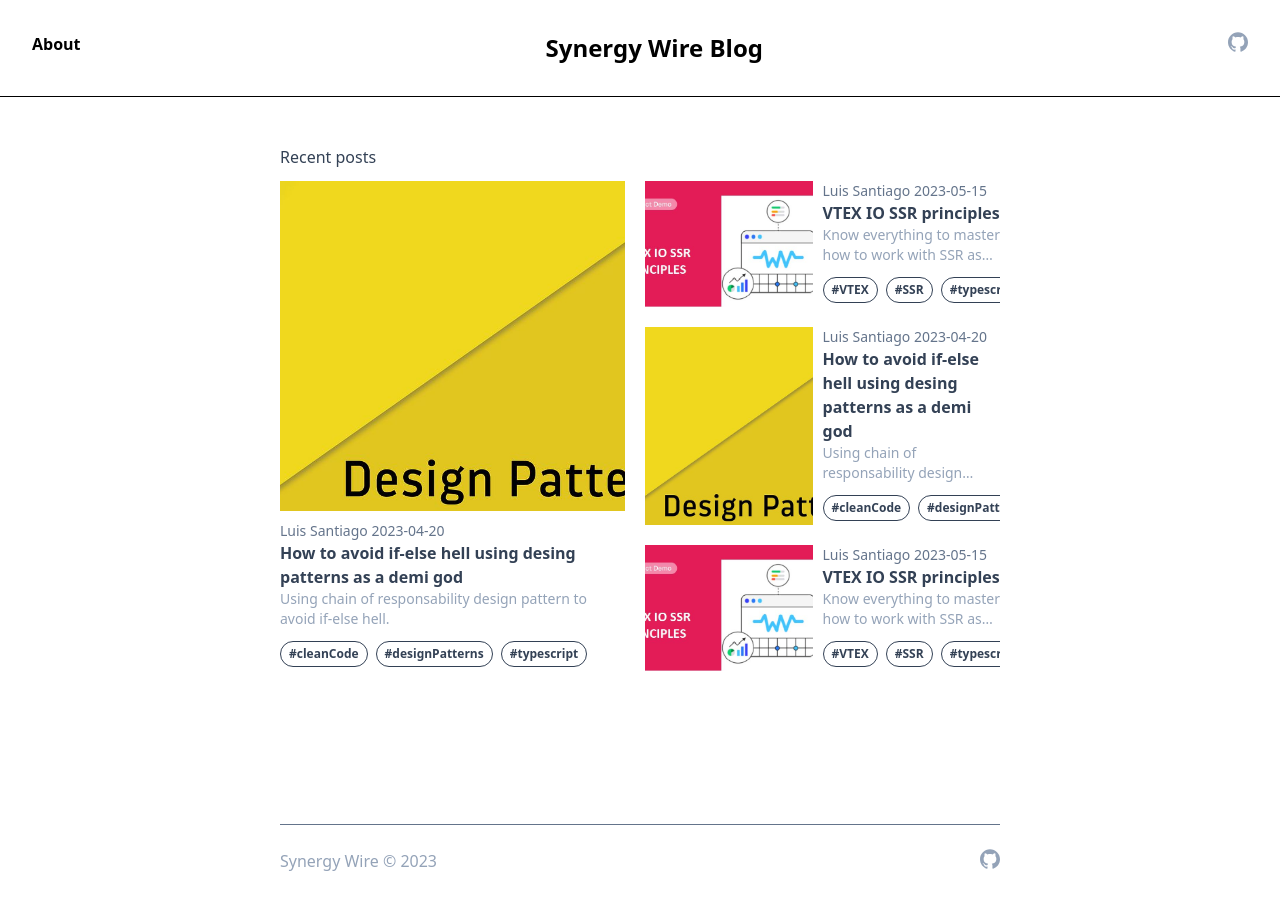
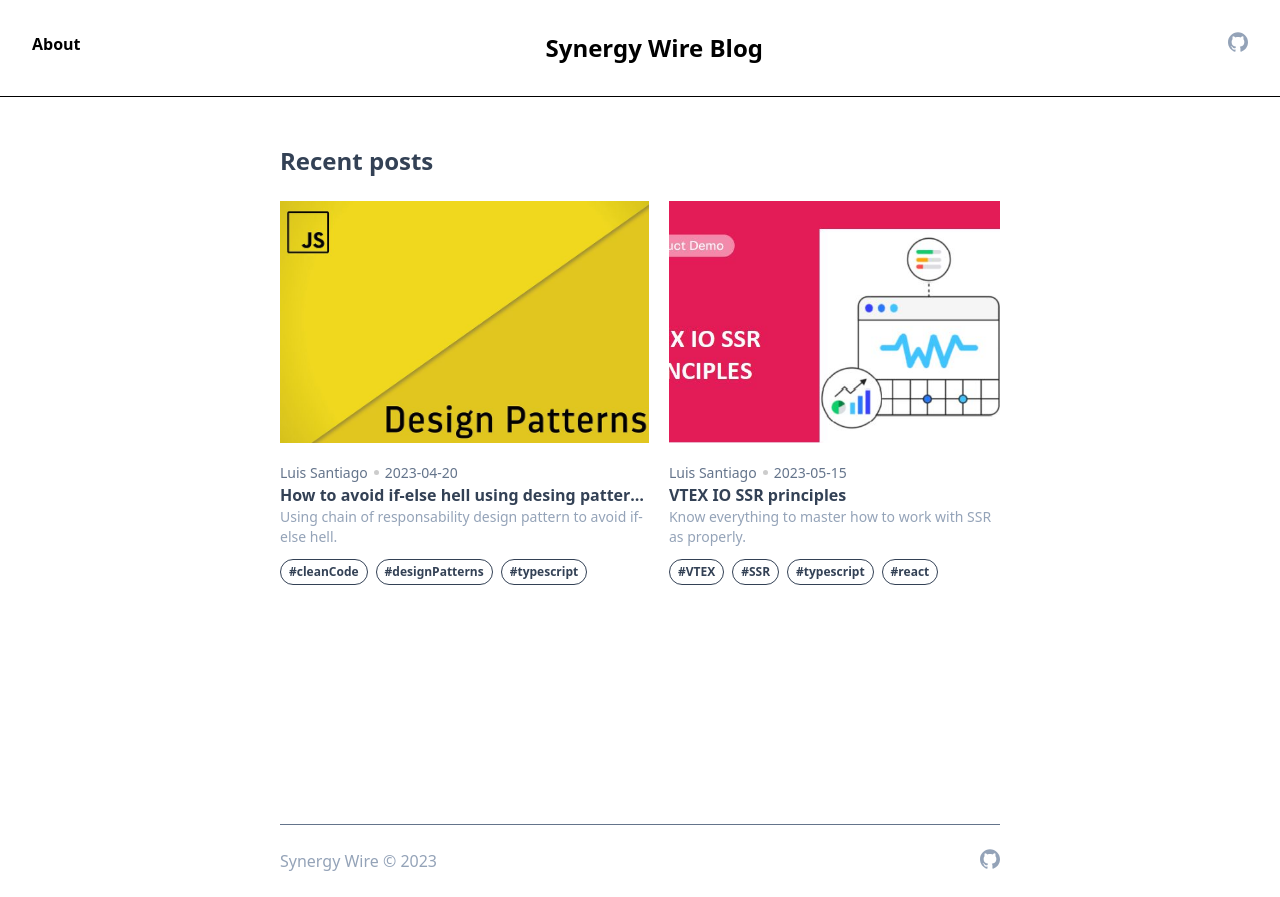
Before and after one commit to SynergyWire/SynergyWire-blog, a Next.js app: page / in a window 1280 px wide. Built offline with nearby package versions, Linux system fonts and the light colour scheme.

Commit message:
feat: recent post section adaptable for maximum 4 posts

```diff
--- a/app/page.tsx
+++ b/app/page.tsx
@@ -4,7 +4,7 @@
 import getPostMetaData from '@/utils/getPostMetaData'
 
 const Page = function () {
-  const postMetaData = [...getPostMetaData(), ...getPostMetaData()]
+  const postMetaData = getPostMetaData()
 
   const renderPostPreviews = (posts: PostMetaData[]) => posts.map(post => (
     <PostPreview key={post.slug} {...post} />
@@ -17,7 +17,7 @@
         {renderPostPreviews(shouldShowAllPost ? postMetaData.slice(0, 4) : postMetaData)}
       </List>
       {shouldShowAllPost && (
-        <List title="All posts">
+        <List title="All posts" style={{marginTop: '50px'}}>
           {renderPostPreviews(postMetaData.slice(4, postMetaData.length))}
         </List>
       )}
--- a/components/PostPreview/PostPreview.tsx
+++ b/components/PostPreview/PostPreview.tsx
@@ -1,4 +1,5 @@
 import Link from 'next/link'
+import Image from 'next/image'
 import { PostMetaData } from '@/interfaces/PostMetaData'
 import './styles.css'
 
@@ -7,15 +8,22 @@
     <Link href={`/posts/${props.slug}`} className="h-full block">
       <div className="post-preview-card h-full">
         <div className="post-preview-card__image-preview">
-          <img className="h-full object-cover" src={props.image} alt={props.title} />
+          <Image
+            className="h-full object-cover"
+            src={props.image}
+            alt={props.title}
+            width={500}
+            height={500}
+            style={{ width: '100%', height: '100%' }}
+          />
         </div>
         <div className="post-preview-card__description">
-          <p className="text-sm text-slate-500">{props.author} {props.date}</p>
-          <h2 className="font-bold text-base text-slate-700 hover:underline">{props.title}</h2>
+          <p className="text-sm text-slate-500 line-clamp-1 flex items-center">{props.author} <span className="post-preview-card__point-separator" /> {props.date}</p>
+          <h2 className="font-bold text-base text-slate-700 hover:underline line-clamp-1">{props.title}</h2>
           <p className="text-sm text-slate-400 mb-3 line-clamp-2">{props.subtitle}</p>
-          <div className="flex overflow-x-scroll scroll-p-0 no-scollbar">
+          <div className="post-preview-card__tags flex line-clamp-1 relative">
             {props.tags.split(' ').map(tag => (
-              <span key={tag} className="text-xs border-slate-700 text-slate-700 font-bold py-1 px-2 border rounded-2xl mr-2 mb-1">{tag}</span>
+              <span key={tag} className="text-xs border-slate-700 text-slate-700 font-bold py-1 px-2 border rounded-2xl mr-2">{tag}</span>
             ))}
           </div>
         </div>
--- a/components/PostPreview/styles.css
+++ b/components/PostPreview/styles.css
@@ -1,18 +1,45 @@
-.list__item--vertical .post-preview-card {
+.list__item .post-preview-card {
   display: flex;
   flex-direction: column;
-  gap: 10px;
+  gap: 20px;
 }
 
-.list__item--vertical .post-preview-card__image-preview {
-  height: calc(100% - 130px);
+.list__items .post-preview-card__image-preview {
+  height: 300px;
 }
 
-@media only screen and (min-width: 640px) {
+.post-preview-card__tags::-webkit-scrollbar {
+  scrollbar-width: none;
+  scroll-padding: 0;
+}
+
+.post-preview-card__point-separator {
+  width: 5px;
+  height: 5px;
+  border-radius: 50%;
+  background-color: #ccc;
+  margin: 0 6px;
+}
+
+@media only screen and (min-width: 540px) {
+  .list__items .post-preview-card__image-preview {
+    height: 200px;
+  }
+}
+
+@media only screen and (min-width: 700px) {
+  .list__items--highlight .list__item--vertical .post-preview-card__image-preview {
+    height: calc(100% - 130px);
+  }
+  .list__items--highlight .list__item--horizontal .post-preview-card__image-preview {
+    height: 140px;
+  }
+
   :where(.list__items--highlight.list__items--4)
   .list__item:where(.list__item:nth-child(2), .list__item:nth-child(3), .list__item:nth-child(4))
   .post-preview-card {
     display: flex;
+    flex-direction: row;
     gap: 10px;
   }
 
--- a/components/list/list.tsx
+++ b/components/list/list.tsx
@@ -5,21 +5,24 @@
   type?: 'highlight' | 'piled'
   className?: string
   title?: string
+  style?: React.CSSProperties
   children?: React.ReactNode
 }
 
-export function List ({ type = 'piled', title, className = '', children }: Props) {
+const getCardDesign = (index: number) => index === 0 ? 'vertical' : 'horizontal'
+
+export function List ({ type = 'piled', title, className = '', style = {}, children }: Props) {
+  const totalItems = React.Children.count(children)
+
   return (
-    <section className={`list ${className}`}>
-      {title && <h3 className="text-slate-700 text-base mb-3">{title}</h3>}
-      <div className={`list__items list__items--${type} list__items--${React.Children.count(children)}`}>
-        {type === 'highlight' ? React.Children.map(children, (child, index) => (
-          <div className={`list__item list__item--${index === 0 ? 'vertical' : 'horizontal'}`}>
+    <section className={`list ${className}`} style={style}>
+      {title && <h3 className="text-slate-700 text-2xl font-bold mb-6">{title}</h3>}
+      <div className={`list__items list__items--${type} list__items--${totalItems}`}>
+        {React.Children.map(children, (child, index) => (
+          <div className={`list__item list__item--${type === 'highlight' && totalItems > 2 ?  getCardDesign(index) : 'vertical'}`}>
             {child}
           </div>
-        )) :
-         children
-        }
+        ))}
       </div>
     </section>
   )
--- a/components/list/styles.css
+++ b/components/list/styles.css
@@ -1,12 +1,75 @@
-@media only screen and (min-width: 640px) {
+.list__item {
+  margin-bottom: 20px;
+}
+
+@media only screen and (min-width: 540px) {
+  .list__items {
+    display: flex;
+    flex-wrap: wrap;
+    gap: 20px;
+  }
+
+  .list__item {
+    width: calc(50% - 20px);
+    margin-bottom: 0;
+  }
+}
+
+@media only screen and (min-width: 700px) {
   .list__items--highlight:not(.list__items--1) {
     display: grid;
+  }
+
+  .list__items--highlight.list__items--2 {
+    grid-template-columns: repeat(2, auto);
+    grid-template-rows: repeat(1, auto);
+    grid-gap: 20px;
+  }
+
+  .list__items--highlight.list__items--3 {
+    grid-template-columns: repeat(2, auto);
+    grid-template-rows: repeat(2, auto);
+    grid-gap: 20px;
   }
 
   .list__items--highlight.list__items--4 {
     grid-template-columns: repeat(2, auto);
     grid-template-rows: repeat(3, auto);
     grid-gap: 20px;
+  }
+
+  .list__items--piled .list__item {
+    width: calc(33% - 20px);
+  }
+
+  .list__items--highlight .list__item {
+    width: 100%;
+  }
+
+
+  .list__items--highlight.list__items--2 .list__item:nth-child(1) {
+    grid-row: 1;
+    grid-column: 1;
+  }
+
+  .list__items--highlight.list__items--2 .list__item:nth-child(2) {
+    grid-row: 1;
+    grid-column: 2;
+  }
+
+  .list__items--highlight.list__items--3 .list__item:nth-child(1) {
+    grid-row: 1 / 3;
+    grid-column: 1;
+  }
+
+  .list__items--highlight.list__items--3 .list__item:nth-child(2) {
+    grid-row: 1;
+    grid-column: 2;
+  }
+
+  .list__items--highlight.list__items--3 .list__item:nth-child(3) {
+    grid-row: 2;
+    grid-column: 2;
   }
 
   .list__items--highlight.list__items--4 .list__item:nth-child(1) {
```
